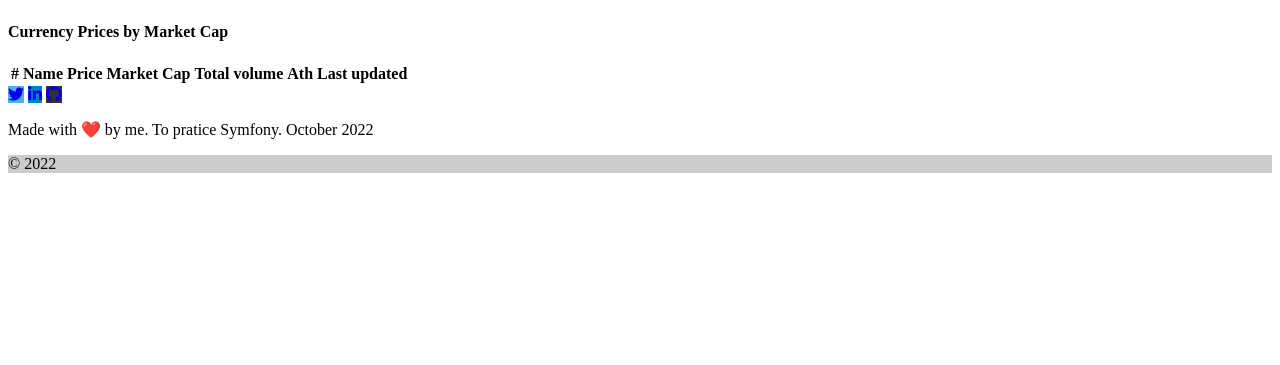
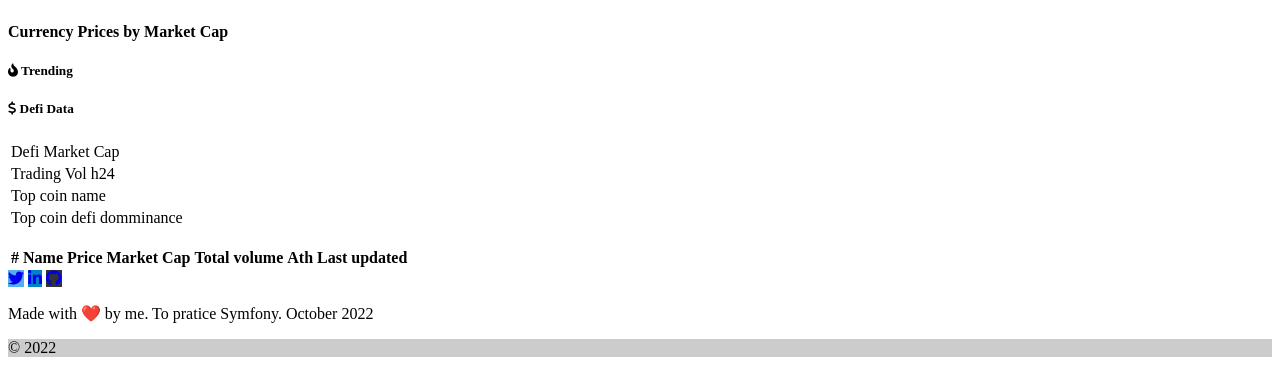
Before and after one commit to francoiscoche/coin-tracker, a Symfony app: template templates/home.html.twig in a window 1280 px wide. Shown: the part 446-811 px from the top of the page. Before the commit the page ends 619 px from the top, so only its background shows below. Run offline with Twig, Linux system fonts and the light colour scheme; the template is opened without the code that fills it, so the values that code supplies are empty; some libraries are stand-ins or nearby versions.

Commit message:
Cards on index

```diff
--- a/templates/home.html.twig
+++ b/templates/home.html.twig
@@ -27,6 +27,53 @@
     </div>
   </section>
 
+  <section>
+    <div class="row row-cols-1 row-cols-md-2 g-4">
+      <div class="col">
+        <div class="card card-index">
+          <div class="card-body">
+            <h5 class="card-title"><i class="fas fa-fire-flame-curved"></i> Trending</h5>
+            <p class="card-text">
+              <ul>
+                {% for trend in trending | slice(0, 3)  %}
+                  <li><span class="score-card">{{ (trend.item.score) + 1 }} </span> <img class="mx-3 img-coin" src="{{ trend.item.small }}" alt="" >{{ trend.item.name }} <span class="symbol-card">{{ trend.item.symbol }}</span> (rank {{ trend.item.market_cap_rank }})</span></li>
+                {% endfor %}
+              </ul>
+            </p>
+          </div>
+        </div>
+      </div>
+      <div class="col">
+        <div class="card card-index">
+          <div class="card-body">
+            <h5 class="card-title"><i class="fas fa-dollar-sign"></i>  Defi Data</h5>
+            <p class="card-text">
+                <table class="table table-borderless">
+                    <tbody>
+                      <tr>
+                        <td>Defi Market Cap</td>
+                        <td>{{ dataDefi.data.defi_market_cap | format_currency('USD', {fraction_digit: 4}) }}</td>
+                      </tr>
+                      <tr>
+                        <td>Trading Vol h24</td>
+                        <td>{{ dataDefi.data.trading_volume_24h | format_currency('USD', {fraction_digit: 4})  }}</td>
+                      </tr>
+                      <tr>
+                        <td>Top coin name</td>
+                        <td>{{ dataDefi.data.top_coin_name }}</td>
+                      </tr>
+                      <tr>
+                        <td>Top coin defi domminance</td>
+                        <td>{{ dataDefi.data.top_coin_defi_dominance | format_currency('USD', {fraction_digit: 4})  }}</td>
+                      </tr>
+                    </tbody>
+                  </table>
+            </p>
+          </div>
+        </div>
+      </div>
+    </div>
+  </section>
   <table class="table mt-5">
     <thead>
       <tr>
```
Also changed, not shown: assets/styles/app.scss (+22 -0 lines), src/Controller/HomeController.php (+10 -1 lines), src/Service/CallApiCoinsService.php (+27 -0 lines).
